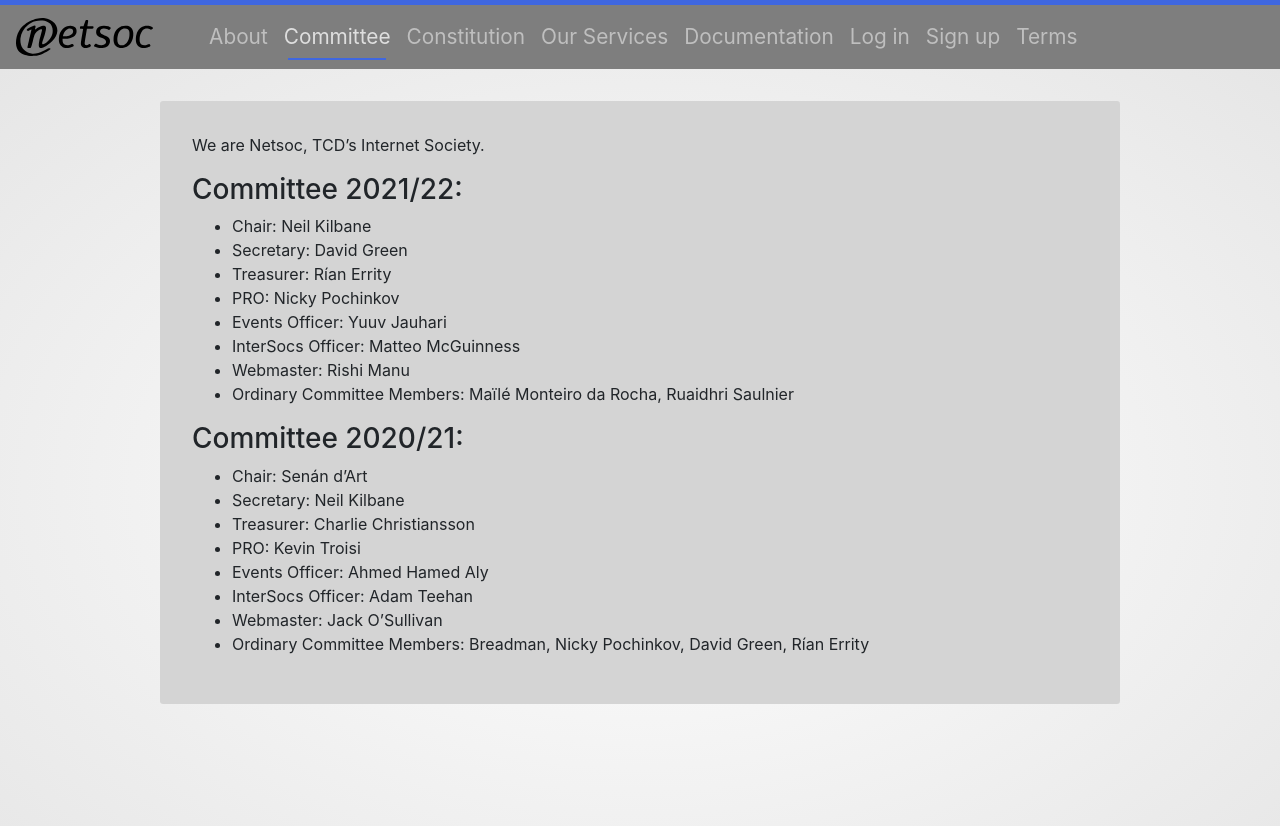
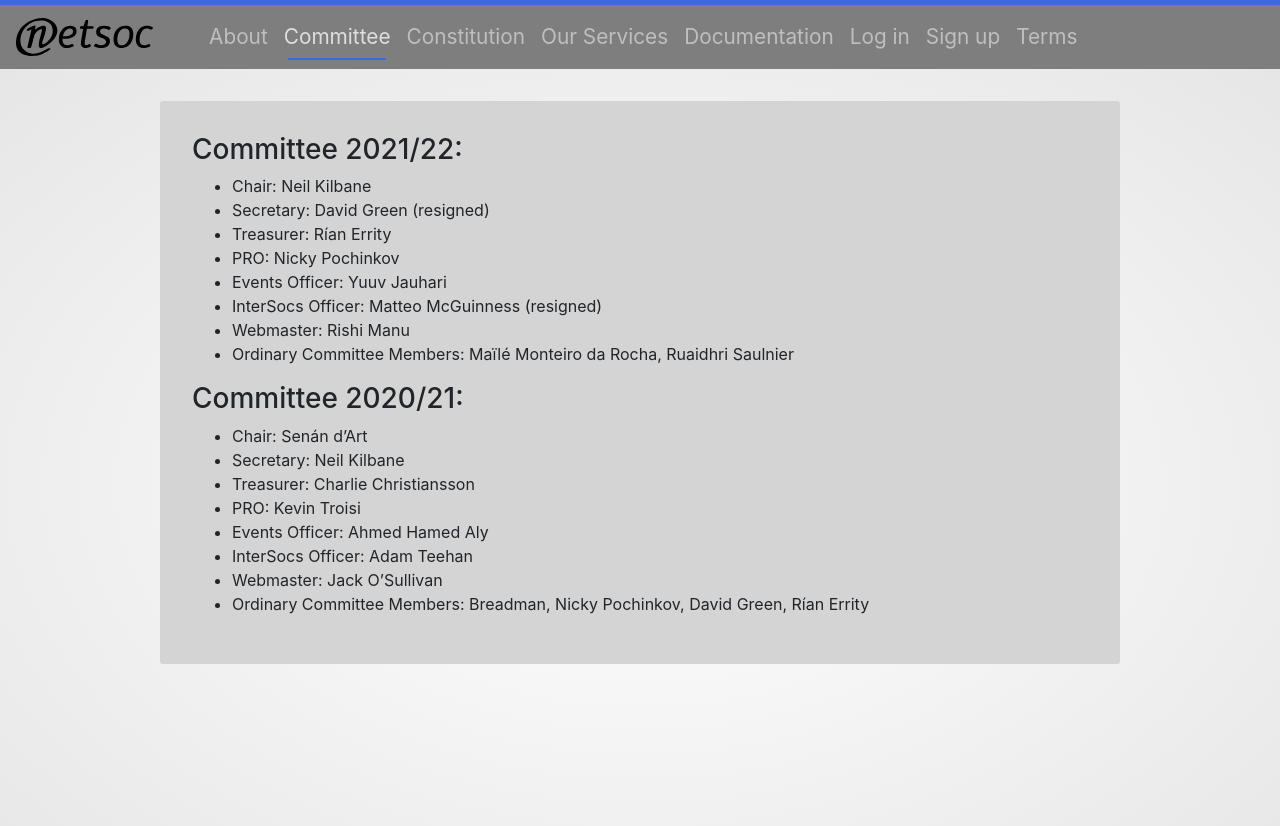
Before and after one commit to netsoc/website-ng, a Jekyll site: the page built from committee.md, in a window 1280 px wide. Shown: the top 826 px of the page. Built offline with Jekyll 4.4.1, drawn with Linux system fonts in a browser that asks for light colours.

Commit message:
Update resignation status of members

```diff
--- a/committee.md
+++ b/committee.md
@@ -3,16 +3,14 @@ layout: default
 title: Committee
 permalink: /committee/
 ---
-We are Netsoc, TCD's Internet Society.
-
 ### Committee 2021/22:
 
 - Chair: Neil Kilbane
-- Secretary: David Green
+- Secretary: David Green (resigned)
 - Treasurer: Rían Errity
 - PRO: Nicky Pochinkov
 - Events Officer: Yuuv Jauhari
-- InterSocs Officer: Matteo McGuinness
+- InterSocs Officer: Matteo McGuinness (resigned)
 - Webmaster: Rishi Manu
 - Ordinary Committee Members: Maïlé Monteiro da Rocha, Ruaidhri Saulnier
 
```
Also changed, not shown: Gemfile.lock.
